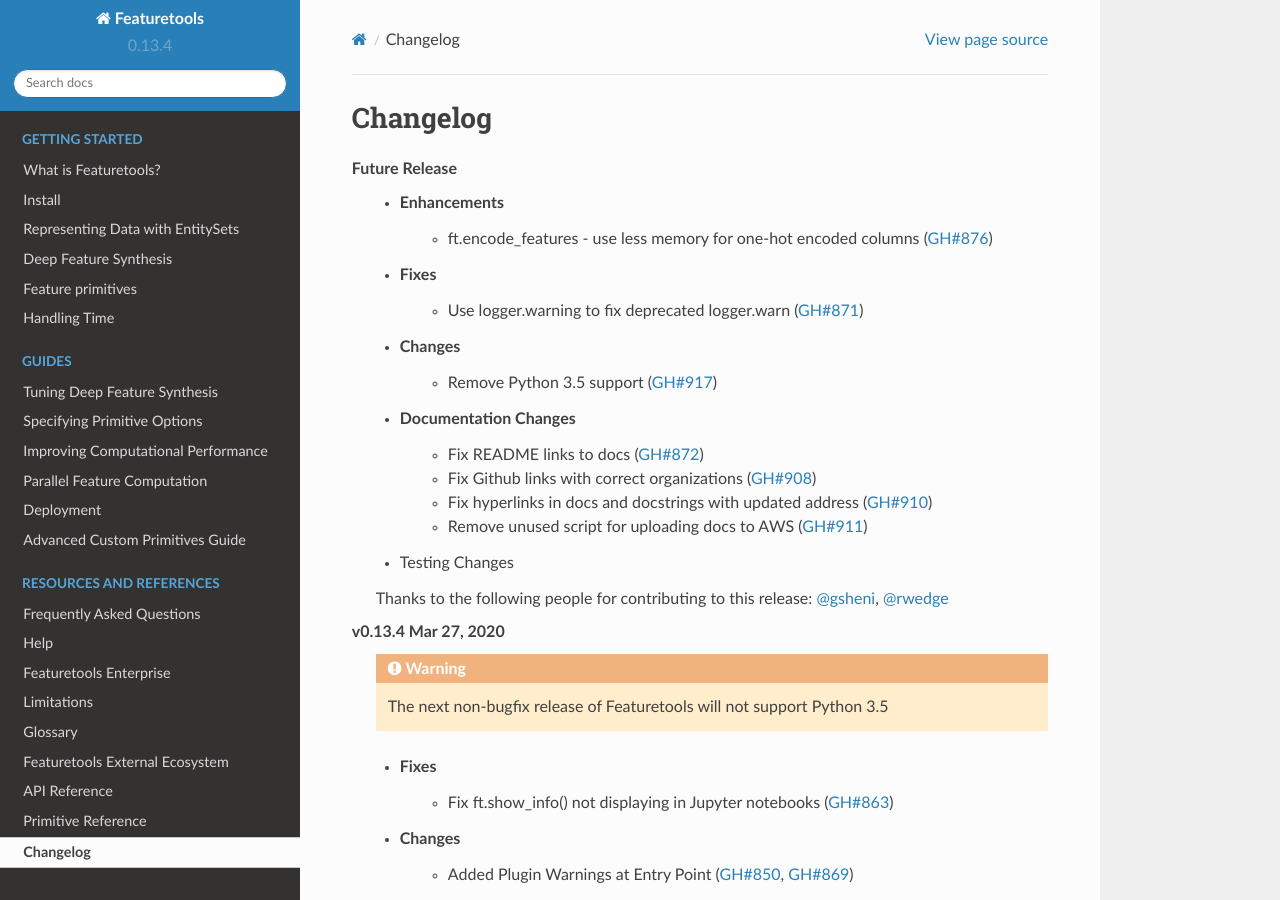
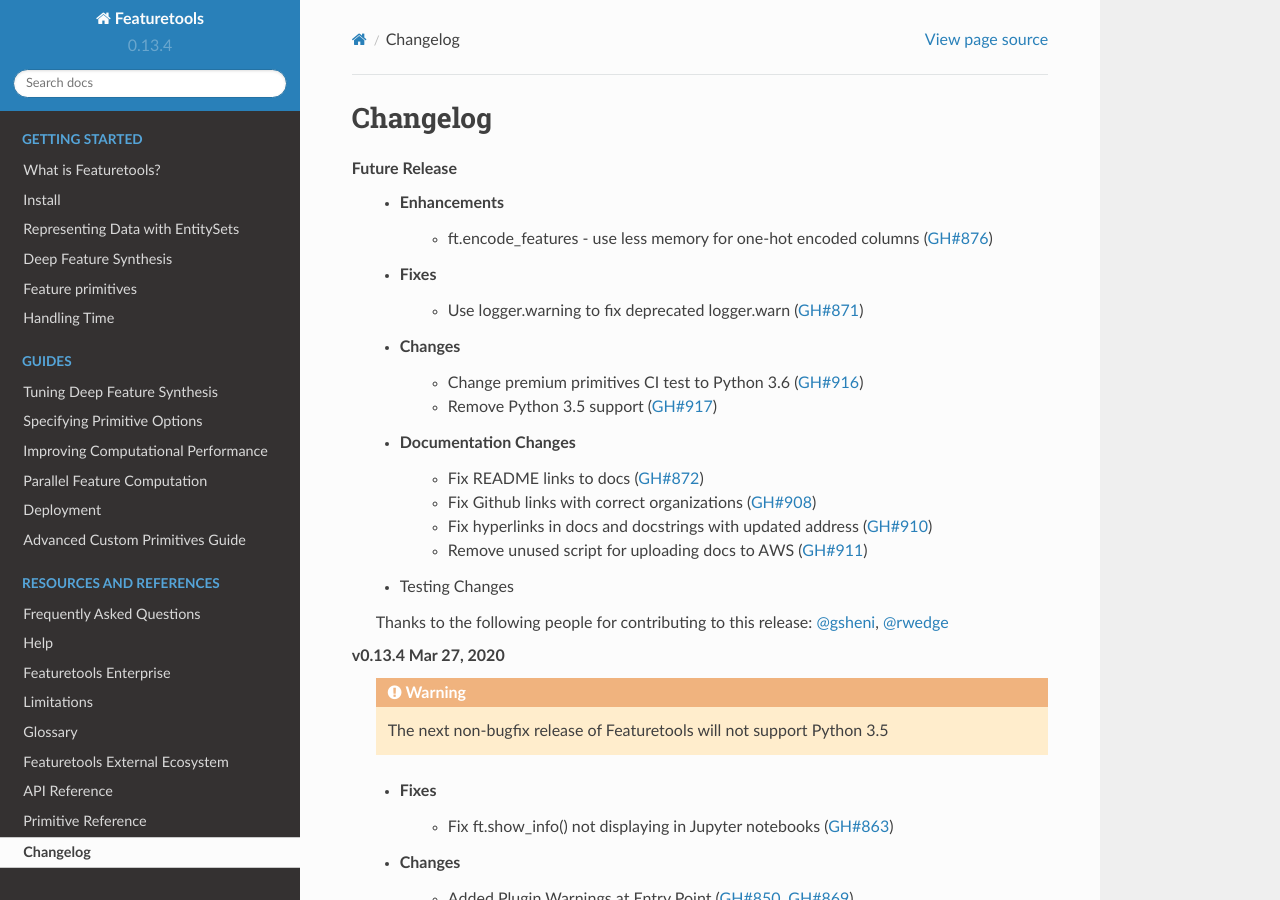
Before and after one commit to alteryx/featuretools, a Sphinx documentation site: the page built from docs/source/changelog.rst, in a window 1280 px wide and 900 px high. Built offline with Sphinx 7.4.7 and the Read the Docs theme 2.0.0, drawn with Linux system fonts in a browser that asks for light colours; pages that are not in the unit, such as notebooks, are missing from menus; comment, search, counter and statistics services are not loaded.

Commit message:
Update changelog.rst

```diff
--- a/docs/source/changelog.rst
+++ b/docs/source/changelog.rst
@@ -8,6 +8,7 @@
     * Fixes
         * Use logger.warning to fix deprecated logger.warn (:pr:`871`)
     * Changes
+        * Change premium primitives CI test to Python 3.6 (:pr:`916`)
         * Remove Python 3.5 support (:pr:`917`)
     * Documentation Changes
         * Fix README links to docs (:pr:`872`)
```
